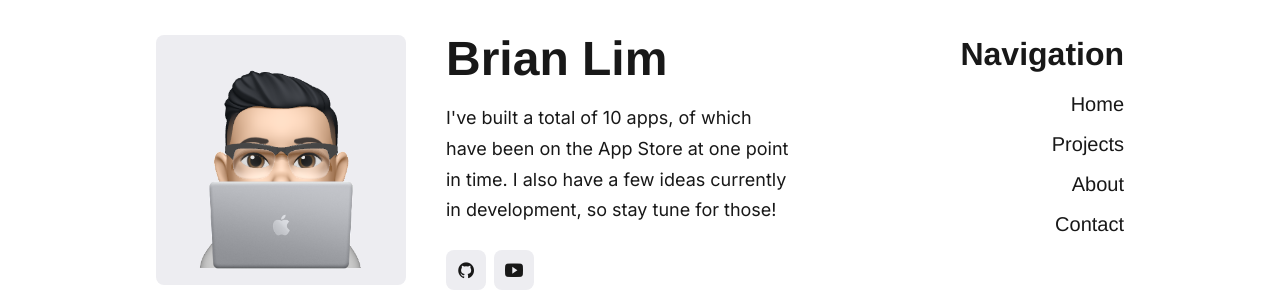
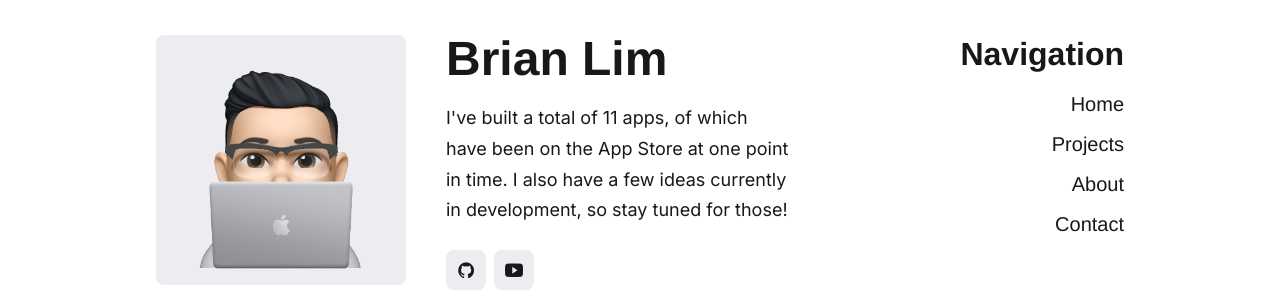
Before and after one commit to TekHero/tekhero.github.io, a Jekyll site: the page built from _pages/contact.html, in a window 1280 px wide. Shown: the part 1177-1483 px from the top of the page. Built offline with Jekyll 4.4.1, drawn with Linux system fonts in a browser that asks for light colours; nearby versions of some CDN libraries; some web fonts are replaced.

Commit message:
Settings info updated

```diff
--- a/_data/settings.yml
+++ b/_data/settings.yml
@@ -24,7 +24,7 @@ menu__settings:
 # Author Settings
 author:
   author__name: Brian Lim
-  author__bio: I've built a total of 10 apps, of which have been on the App Store at one point in time. I also have a few ideas currently in development, so stay tune for those!
+  author__bio: I've built a total of 11 apps, of which have been on the App Store at one point in time. I also have a few ideas currently in development, so stay tuned for those!
   author__avatar: '/images/Memoji-Computer.png'
 
 social:
@@ -39,7 +39,7 @@ social:
 # Hero Settings
 hero:
   hero__title: Hi I'm Brian. I'm a iOS Software Engineer. Welcome!
-  hero__description: I've built a total of 10 apps, of which have been on the App Store at one point in time. I also have a few ideas currently in development, so stay tune for those!
+  hero__description: I've built a total of 11 apps, of which have been on the App Store at one point in time. I also have a few ideas currently in development, so stay tuned for those!
   hero__image: '/images/Memoji-Computer.png'
 
 
```
